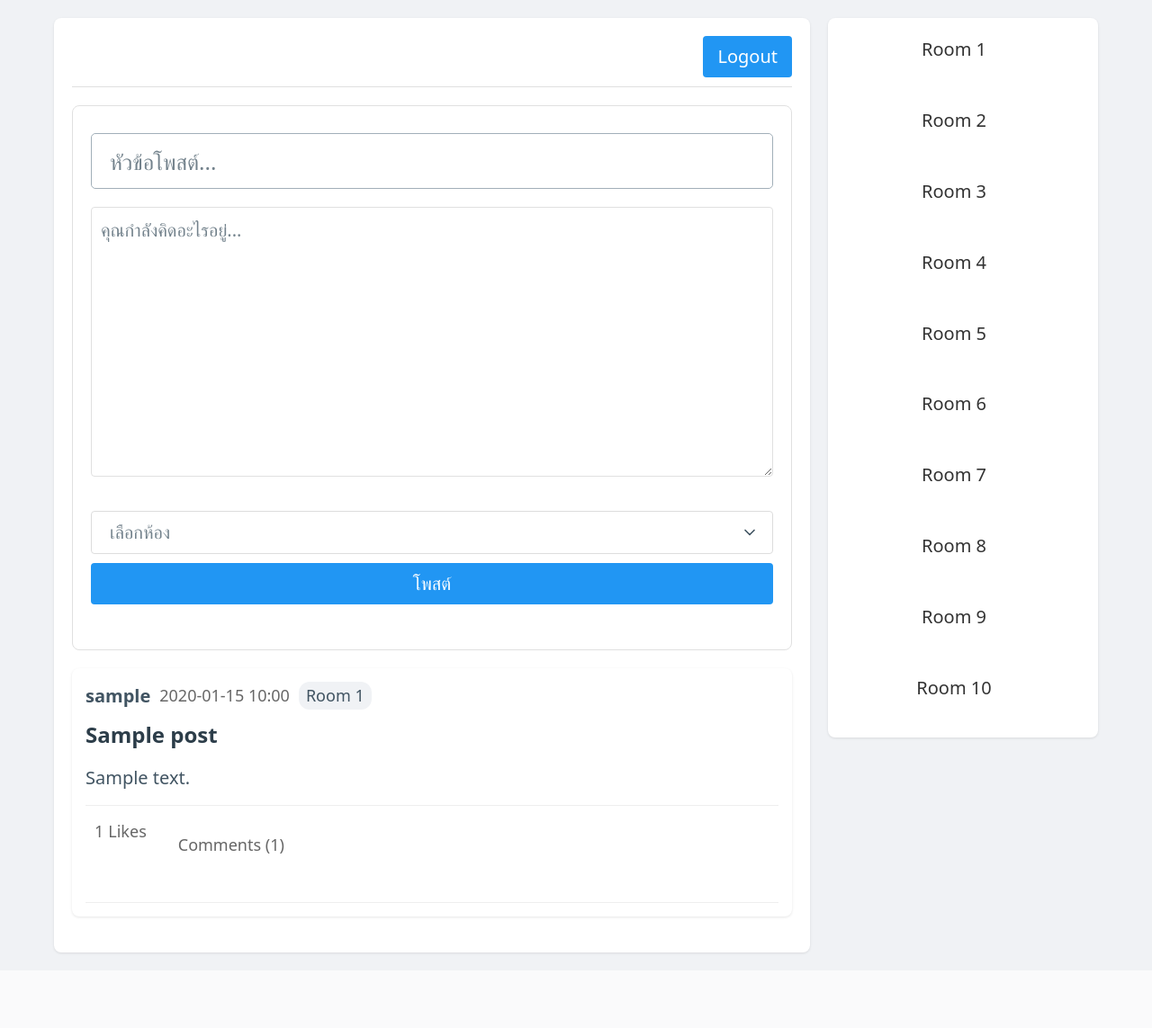
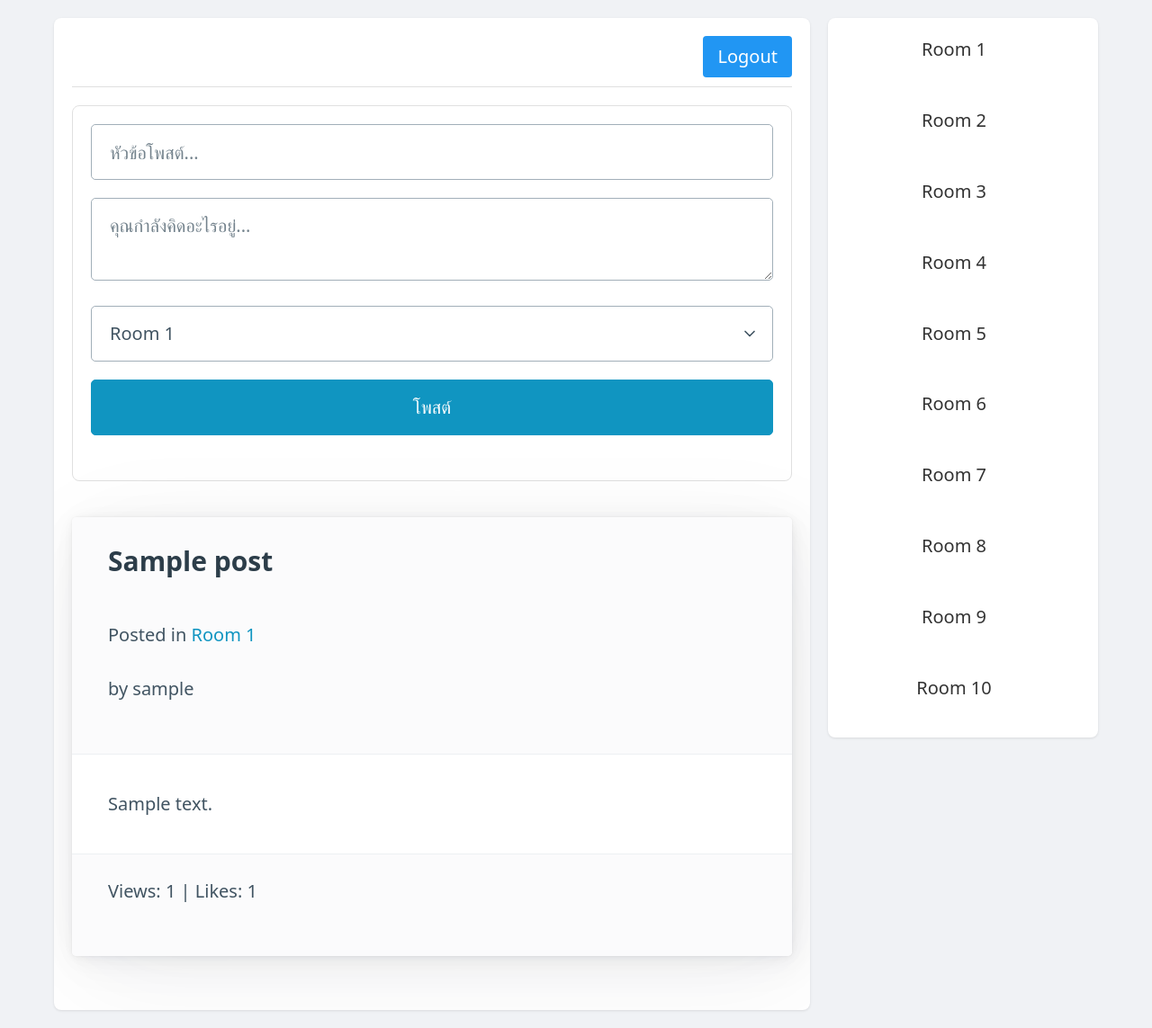
Before and after one commit to Woramet7897/FlaskWebsite-, a Flask app: template templates/home.html in a window 1280 px wide. Shown: the whole page at 90% size. Before the commit the page ends 1062 px from the top, so only its background shows below. Run offline with Flask 3, Linux system fonts and the light colour scheme; the template is opened without the code that fills it: most values are stand-ins (such as "Sample title", 1, 10 or a date in 2020); parts of the project's set-up code (start-up, migrations or seed data) failed here and were passed over.

Commit message:
Update home.html to display posts in the selected room

```diff
--- a/templates/home.html
+++ b/templates/home.html
@@ -251,60 +251,32 @@
 
             <!-- ส่วนสร้าง post ใหม่ -->
             <div class="post-box">
-                <form action="{{ url_for('create_post') }}" method="POST">
-                    <input type="text" name="title" placeholder="หัวข้อโพสต์..." class="post-title">
-                    <textarea name="content" class="post-input" placeholder="คุณกำลังคิดอะไรอยู่..."></textarea>
-                    <select name="room_number" required class="room-select">
-                        <option value="" disabled selected>เลือกห้อง</option>
-                        {% for i in range(1, 11) %}
+                <form method="POST" action="{{ url_for('create_post') }}">
+                    <input type="text" name="title" placeholder="หัวข้อโพสต์..." required>
+                    <textarea name="content" placeholder="คุณกำลังคิดอะไรอยู่..." required></textarea>
+                    <select name="room_number" required>
+                        {% for i in range(1, 10) %}
                         <option value="{{ i }}">Room {{ i }}</option>
                         {% endfor %}
                     </select>
-                    <button type="submit" class="action-btn">โพสต์</button>
+                    <button type="submit">โพสต์</button>
                 </form>
             </div>
 
             <!-- ส่วนแสดง posts -->
             {% for post in posts %}
-            <div class="post-item">
-                <div class="post-header">
-                    <div class="post-info">
-                        <span class="post-author">{{ post.author.username }}</span>
-                        <span class="post-time">{{ post.timestamp.strftime('%Y-%m-%d %H:%M') }}</span>
-                        <span class="post-room">Room {{ post.room_number }}</span>
-                    </div>
-                </div>
-
-                <h3 class="post-title">{{ post.title }}</h3>
-                <div class="post-content">{{ post.content }}</div>
-
-                <div class="post-actions">
-                    <form action="{{ url_for('like_post', post_id=post.id) }}" method="POST" class="like-form">
-                        <button type="submit" class="like-btn {% if current_user in post.likes %}liked{% endif %}">
-                            <span class="like-count">{{ post.like_count }}</span> Likes
-                        </button>
-                    </form>
-
-                    <button class="comment-toggle-btn" data-post-id="{{ post.id }}">
-                        Comments ({{ post.comments.count() }})
-                    </button>
-                </div>
-
-                <div id="comments-{{ post.id }}" class="comments-section" style="display: none;">
-                    <form action="{{ url_for('comment_post', post_id=post.id) }}" method="POST" class="comment-form">
-                        <input type="text" name="content" placeholder="แสดงความคิดเห็น..." required>
-                        <button type="submit">ส่ง</button>
-                    </form>
-
-                    {% for comment in post.comments %}
-                    <div class="comment-item">
-                        <span class="comment-author">{{ comment.author.username }}</span>
-                        <span class="comment-content">{{ comment.content }}</span>
-                        <span class="comment-time">{{ comment.timestamp.strftime('%Y-%m-%d %H:%M') }}</span>
-                    </div>
-                    {% endfor %}
-                </div>
-            </div>
+            <article>
+                <header>
+                    <h3>{{ post.title }}</h3>
+                    <p>Posted in <a href="{{ url_for('page', number=post.room_number) }}">Room {{ post.room_number
+                            }}</a></p>
+                    <p>by {{ post.author.username }}</p>
+                </header>
+                <p>{{ post.content }}</p>
+                <footer>
+                    <p>Views: {{ post.view_count }} | Likes: {{ post.like_count }}</p>
+                </footer>
+            </article>
             {% endfor %}
         </main>
 
```
